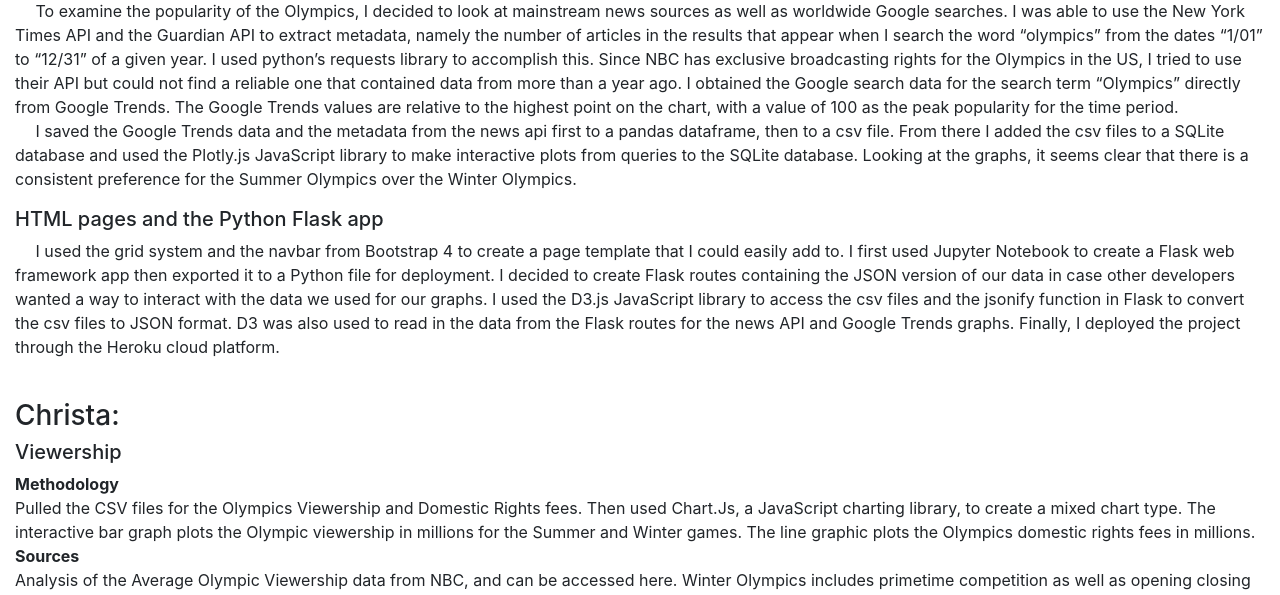
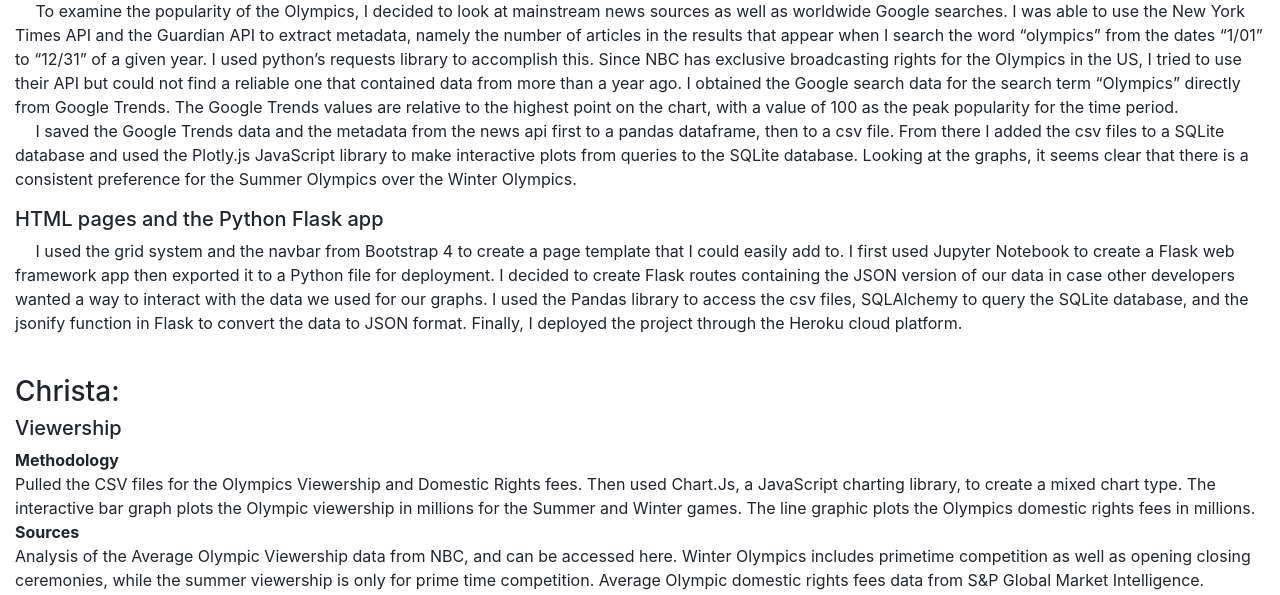
Before and after one commit to mhdennis/project2, a Flask app: page /methodology in a window 1280 px wide. Shown: the part 1311-1906 px from the top of the page. Run offline with Flask 2, Linux system fonts and the light colour scheme; some libraries are stand-ins or nearby versions.

Commit message:
Added to readme.md and lightly edited methodology

```diff
--- a/templates/methodology.html
+++ b/templates/methodology.html
@@ -131,9 +131,9 @@
                     &emsp; I used the grid system and the navbar from Bootstrap 4 to create a page template that I could easily add to.
                     I first used Jupyter Notebook to create a Flask web framework app then exported it to a Python file for deployment.
                     I decided to create Flask routes containing the JSON version of our data in case other developers wanted a way to interact
-                    with the data we used for our graphs. I used the D3.js JavaScript library to access the csv files and the jsonify function in
-                    Flask to convert the csv files to JSON format. D3 was also used to read in the data from the Flask routes for the news API and
-                    Google Trends graphs. Finally, I deployed the project through the Heroku cloud platform.
+                    with the data we used for our graphs. I used the Pandas library to access the csv files, SQLAlchemy to query the SQLite database,
+                    and the jsonify function in Flask to convert the data to JSON format.
+                    Finally, I deployed the project through the Heroku cloud platform.
                 </p>
                 <br>
                 <!-- Christa -->
```
Also changed, not shown: README.md.
